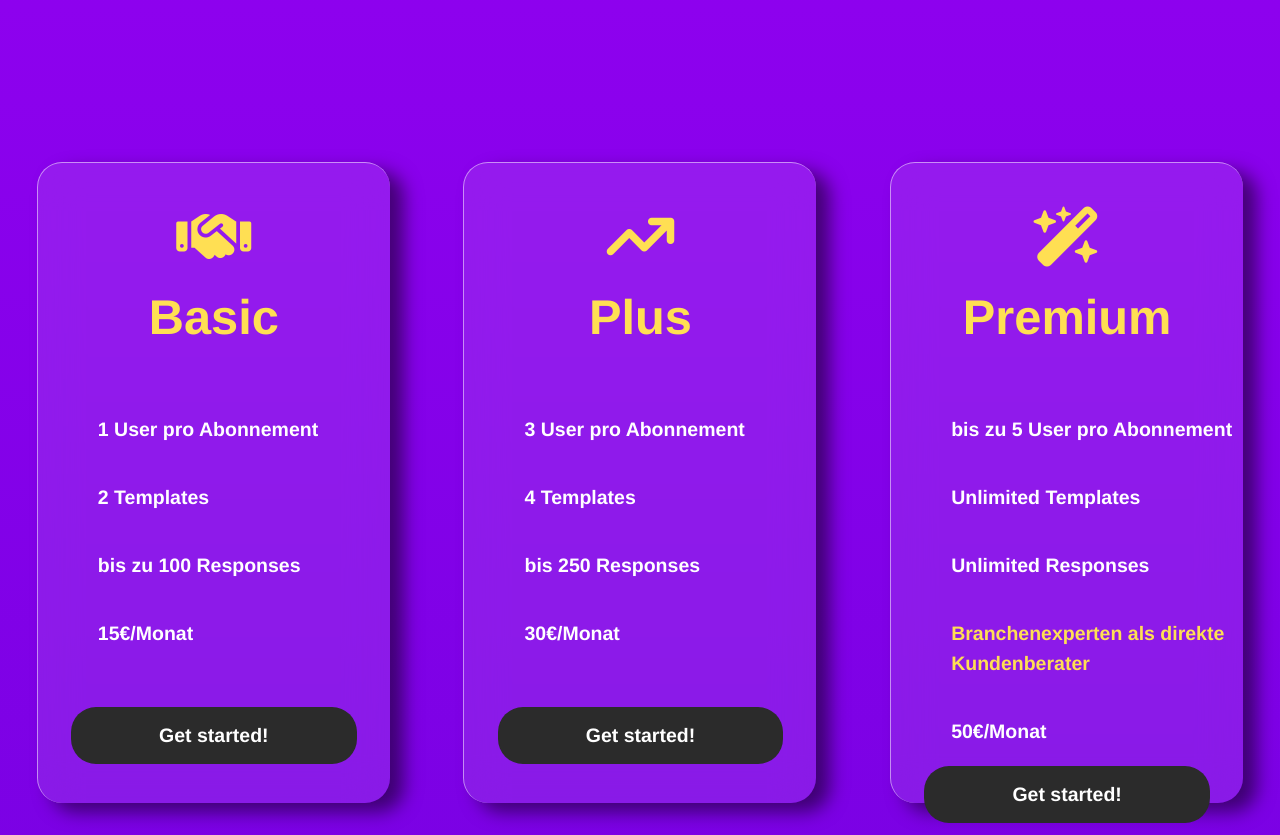
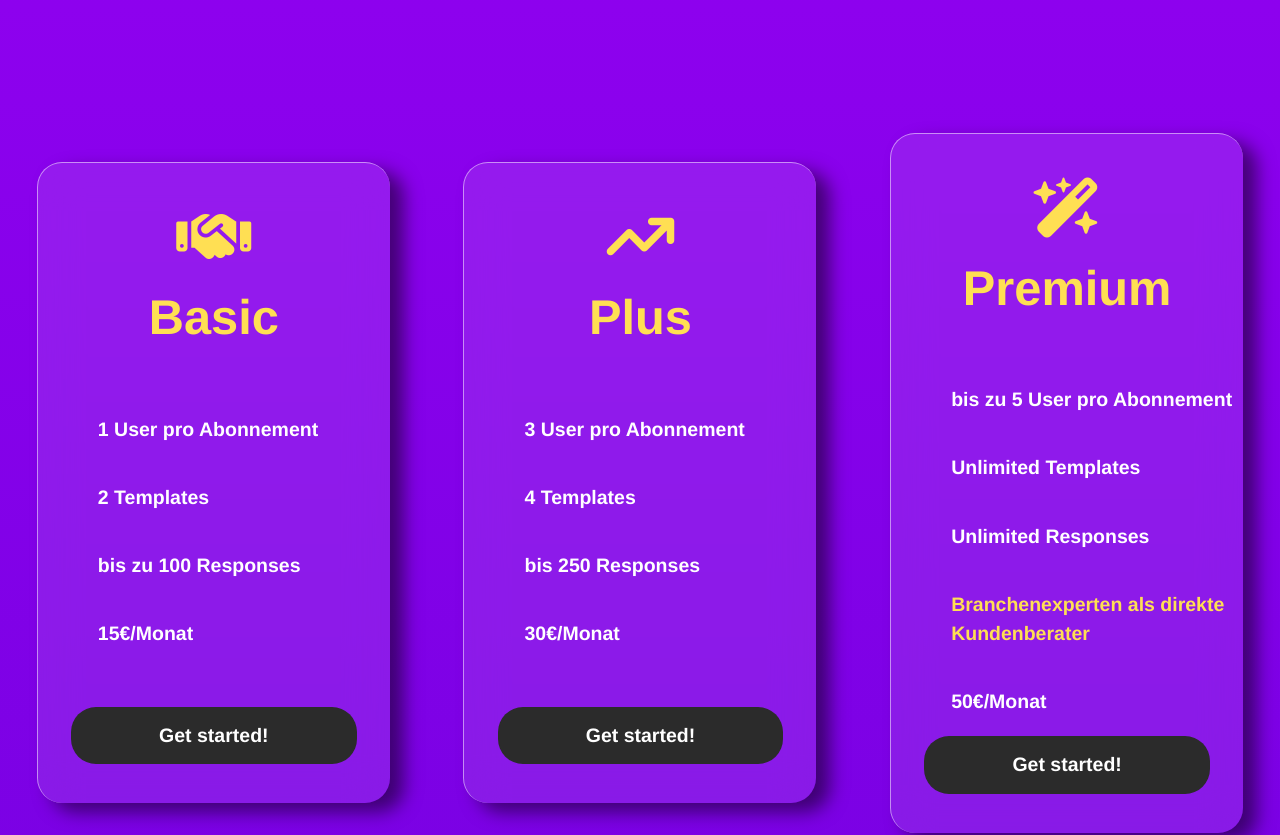
Before and after one commit to Aleks1906/Project-2, a Vue app: page / in a window 1280 px wide. Shown: the part 2600-3435 px from the top of the page. Built offline with nearby package versions, Linux system fonts and the light colour scheme; grey boxes are pictures that could not be loaded.

Commit message:
CSS Version 4 Changes

```diff
--- a/src/views/IndexView.vue
+++ b/src/views/IndexView.vue
@@ -213,7 +213,7 @@ nav .nav-links {
 
 #pricing .pricing-container {
     width: 27.5vw;
-    height: 80%;
+    min-height: 80%;
     margin: auto;
     display: flex;
     flex-direction: column;
```
